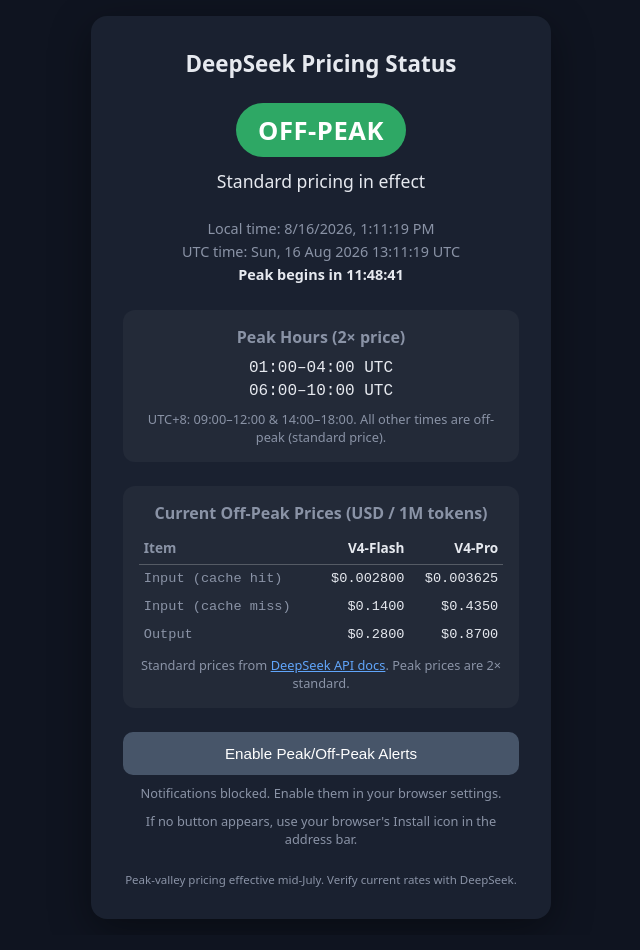
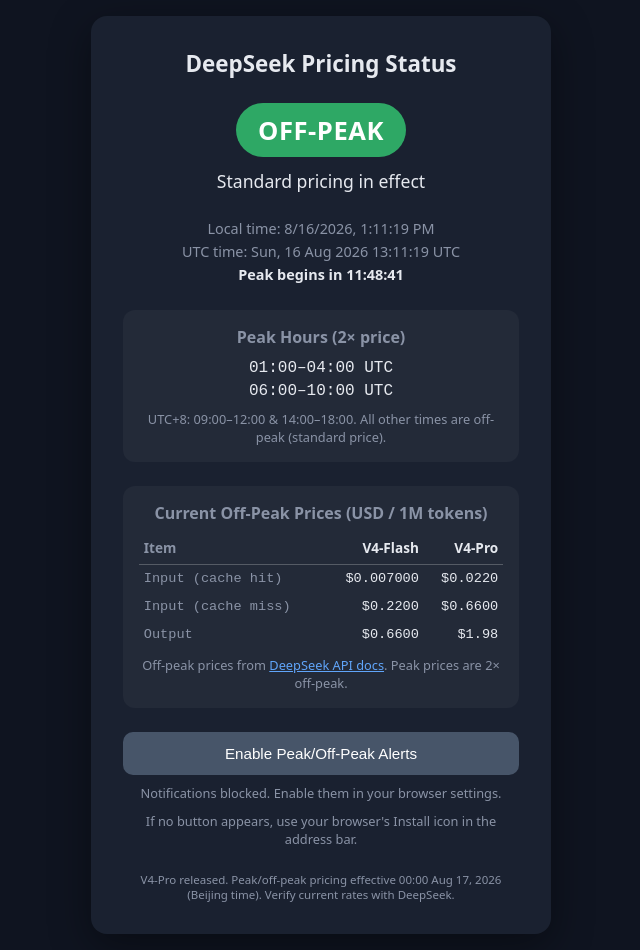
Before and after one commit to mbuthsy/deepseek-pricing, a website: page public/index.html in a window 1280 px wide. Shown: the whole page, without its empty margins (319-959 px from the left). Drawn offline with Linux system fonts and the light colour scheme.

Commit message:
Update prices for V4-Pro release (peak/off-peak rates)

```diff
--- a/public/app.js
+++ b/public/app.js
@@ -4,12 +4,12 @@
 ];
 
 const BASE_PRICES = {
-  "cacheHit-flash": 0.0028,
-  "cacheHit-pro": 0.003625,
-  "cacheMiss-flash": 0.14,
-  "cacheMiss-pro": 0.435,
-  "output-flash": 0.28,
-  "output-pro": 0.87,
+  "cacheHit-flash": 0.007,
+  "cacheHit-pro": 0.022,
+  "cacheMiss-flash": 0.22,
+  "cacheMiss-pro": 0.66,
+  "output-flash": 0.66,
+  "output-pro": 1.98,
 };
 
 function fmtPrice(v) {
--- a/public/index.html
+++ b/public/index.html
@@ -49,7 +49,7 @@
           <tr><td>Output</td><td data-k="output-flash"></td><td data-k="output-pro"></td></tr>
         </tbody>
       </table>
-      <p class="note">Standard prices from <a href="https://api-docs.deepseek.com/quick_start/pricing/" target="_blank" rel="noopener">DeepSeek API docs</a>. Peak prices are 2&times; standard.</p>
+      <p class="note">Off-peak prices from <a href="https://api-docs.deepseek.com/quick_start/pricing/" target="_blank" rel="noopener">DeepSeek API docs</a>. Peak prices are 2&times; off-peak.</p>
     </section>
 
     <button id="alertBtn" class="alert-btn">Enable Peak/Off-Peak Alerts</button>
@@ -58,7 +58,7 @@
     <button id="installBtn" class="alert-btn" style="display:none;margin-top:.75rem;background:#8b5cf6;">Install App</button>
     <p id="installHint" class="alert-status"></p>
 
-    <footer>Peak-valley pricing effective mid-July. Verify current rates with DeepSeek.</footer>
+    <footer>V4-Pro released. Peak/off-peak pricing effective 00:00 Aug 17, 2026 (Beijing time). Verify current rates with DeepSeek.</footer>
   </main>
 
   <script src="app.js"></script>
```
